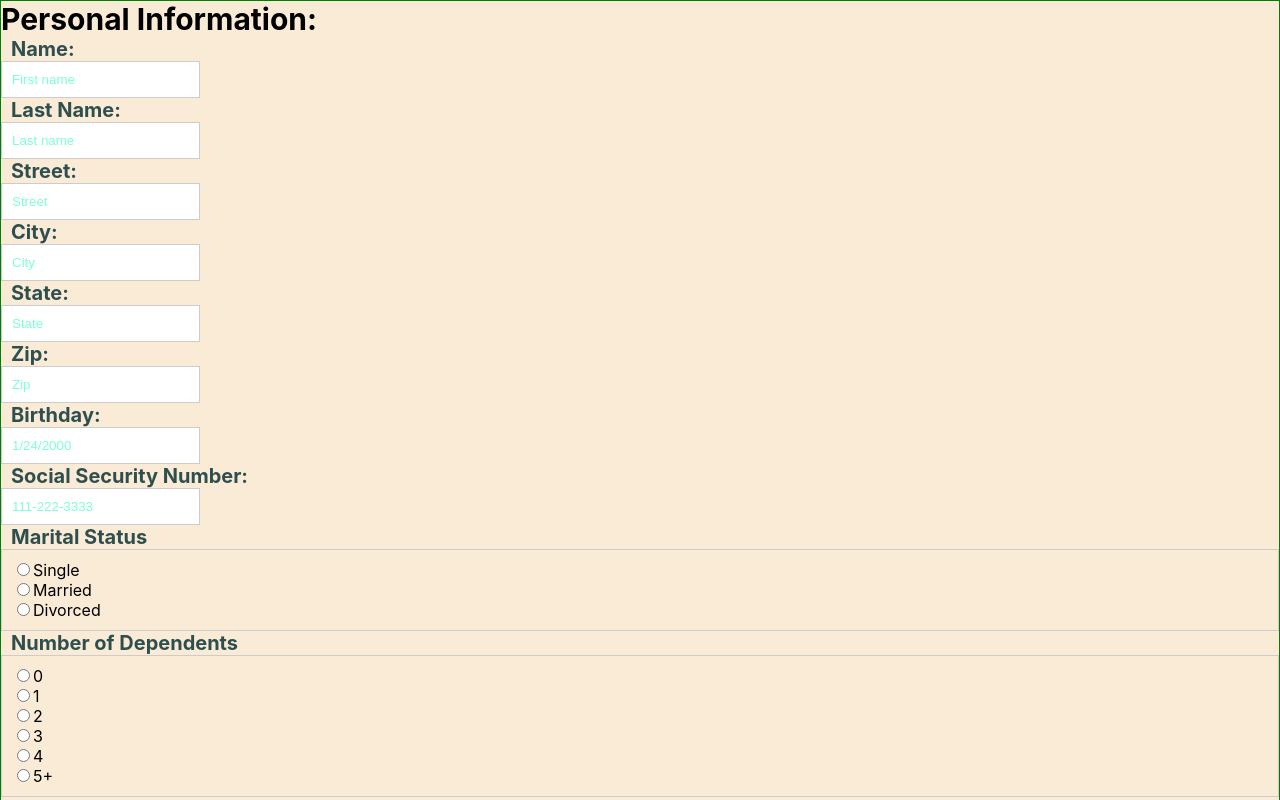
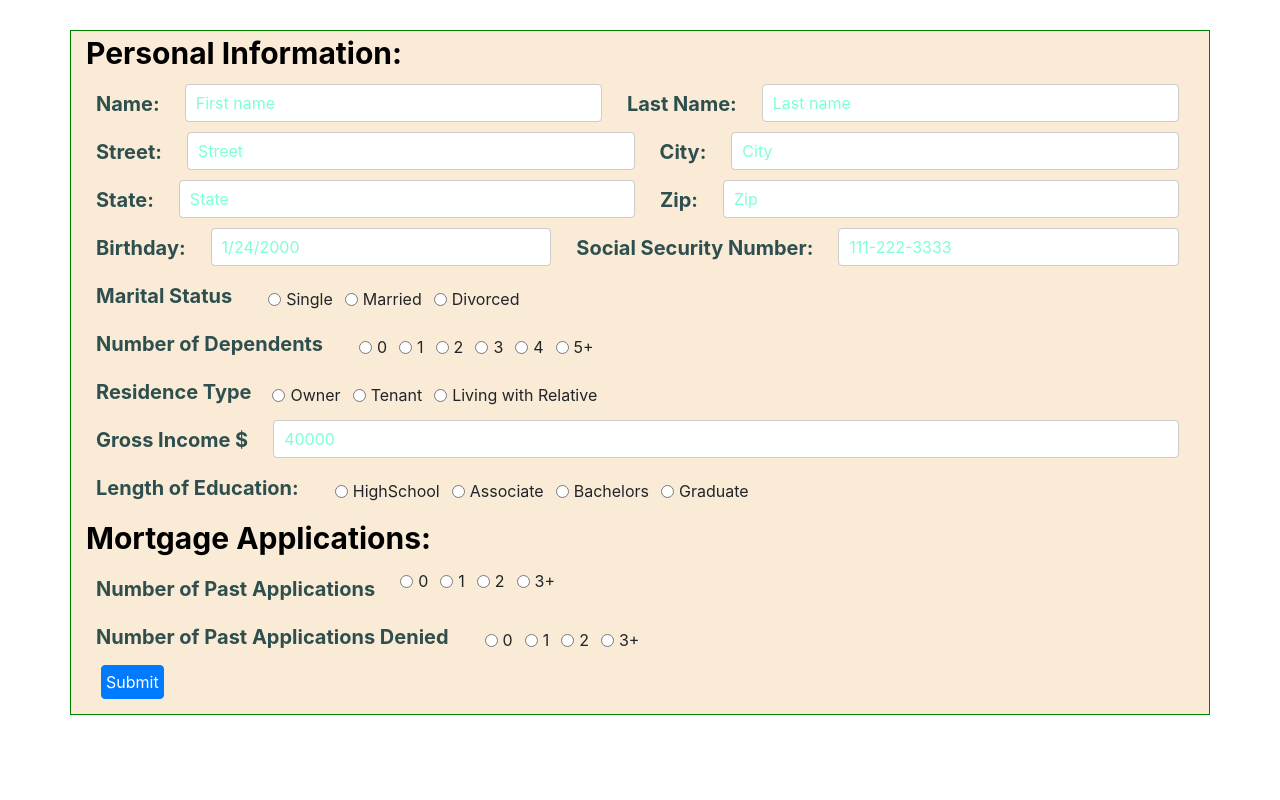
Before and after one commit to ProfessorGregL/DataTwinoriginal, a React (Create React App) app in the folder client/: page / in a window 1280 px wide. Shown: the top 800 px of the page. Built offline with nearby package versions, Linux system fonts and the light colour scheme.

Commit message:
changed out lots of files

```diff
--- a/client/public/index.html
+++ b/client/public/index.html
@@ -2,42 +2,12 @@
 <html lang="en">
 <head>
   <meta charset="utf-8" />
-    <link rel="icon" href="%PUBLIC_URL%/favicon.ico" />
   <meta name="viewport" content="width=device-width, initial-scale=1" />
-    <meta name="theme-color" content="#000000" />
-    <meta
-      name="description"
-      content="Web site created using create-react-app"
-    />
-    <link rel="apple-touch-icon" href="%PUBLIC_URL%/logo192.png" />
-    <!--
-      manifest.json provides metadata used when your web app is installed on a
-      user's mobile device or desktop. See https://developers.google.com/web/fundamentals/web-app-manifest/
-    -->
-    <link rel="manifest" href="%PUBLIC_URL%/manifest.json" />
-    <!--
-      Notice the use of %PUBLIC_URL% in the tags above.
-      It will be replaced with the URL of the `public` folder during the build.
-      Only files inside the `public` folder can be referenced from the HTML.
-
-      Unlike "/favicon.ico" or "favicon.ico", "%PUBLIC_URL%/favicon.ico" will
-      work correctly both with client-side routing and a non-root public URL.
-      Learn how to configure a non-root public URL by running `npm run build`.
-    -->
-    <title>React App</title>
+  <link rel="stylesheet" href="https://stackpath.bootstrapcdn.com/bootstrap/4.5.0/css/bootstrap.min.css" integrity="sha384-9aIt2nRpC12Uk9gS9baDl411NQApFmC26EwAOH8WgZl5MYYxFfc+NcPb1dKGj7Sk" crossorigin="anonymous">
+  <title>Data Twin Demo</title>
 </head>
 <body>
 <noscript>You need to enable JavaScript to run this app.</noscript>
 <div id="root"></div>
-    <!--
-      This HTML file is a template.
-      If you open it directly in the browser, you will see an empty page.
-
-      You can add webfonts, meta tags, or analytics to this file.
-      The build step will place the bundled scripts into the <body> tag.
-
-      To begin the development, run `npm start` or `yarn start`.
-      To create a production bundle, use `npm run build` or `yarn build`.
-    -->
 </body>
 </html>
--- a/client/src/App.css
+++ b/client/src/App.css
@@ -1,3 +1,5 @@
+
+
 .mortgageLabel {
 
   font-size : 20px;
@@ -51,6 +53,7 @@
 
   background-color: antiquewhite;
     border: 1px solid green;
+    margin-top:30px;
 
 }
 .form {
@@ -128,7 +131,4 @@
     padding: 10px;
 
 
-
-
-
 }
--- a/client/src/App.js
+++ b/client/src/App.js
@@ -35,6 +35,8 @@ class App extends React.Component {
             showmodal: false,
             formIsValid: false,
 
+
+            // show array holds the true/false response values from the search to control what is shown
             showArray: {
                 dependents: '',
                 income: '',
@@ -239,16 +241,12 @@ class App extends React.Component {
     }
 
 
-    // in the event handler need to do a post to the express server passing the user name
-    // then the server will run the api retrieval and returnt he numebr of repos
 
-    /*axios.post(`http://localhost:9000/testAPI`, this.state.formControls).then(res => {
-    console.log("im here");
-    console.log(res.data);
-    })
-    */
 
-    toggle = () => {
+
+
+
+   toggle = () => {
 
         console.log(this.state.showmodal);
         this.setState({showmodal: !this.state.showmodal});// added for modal
@@ -256,6 +254,8 @@ class App extends React.Component {
 
 
     handleSubmit = (e) => {
+
+        console.log("in submit");
 
         //if (this.state.formControls.numdependents.value === "3") {
         //    this.toggle();
@@ -284,7 +284,7 @@ class App extends React.Component {
 
             axios.post(`http://localhost:9000/testAPI`, this.state.formControls).then(res => {
 
-                console.log(res.body);
+                console.log("valid form");
                 const newState = update(this.state, {
                     showArray: {
                         dependents: {$set: res.data[0]},
@@ -320,6 +320,15 @@ class App extends React.Component {
             });
 
         }
+
+        // in the event handler need to do a post to the express server passing the user name
+        // then the server will run the api retrieval and returnt he numebr of repos
+
+
+        //axios.post(`http://localhost:9000/testAPI`, this.state.formControls).then(res => {
+           // console.log("im here");
+            //console.log(res.data);
+        //})
     }
 
 
@@ -352,9 +361,11 @@ class App extends React.Component {
             }
         }
 
+        //todo temporary change
         this.setState({
             formControls: updatedControls,
             formIsValid: formIsValid
+
         }, () => {
             console.log("checking form is valid");
             console.log(this.state);
@@ -587,6 +598,8 @@ class App extends React.Component {
 
         const value = e.target.value;
 
+        console.log("in store income" + value);
+
         const updatedControls = {
             ...this.state.formControls // gives you all of the form controls and all their ste elements
         };
@@ -760,7 +773,8 @@ class App extends React.Component {
                         storeIncome={this.storeIncome}
                         placeholder={this.state.formControls.income.placeholder}
                         valid={this.state.formControls.rawincome.valid}
-                        touched={this.state.formControls.rawincome.touched}/>
+                        touched={this.state.formControls.rawincome.touched}
+                        value={this.state.formControls.rawincome.value}/>
 
 
                     <displays.education
@@ -799,14 +813,14 @@ class App extends React.Component {
                             <Button
                                 className="submitButton"
                                 onClick={this.handleSubmit}
-                                disabled={!this.state.formIsValid}
+                                //disabled={!this.state.formIsValid}
                             > Submit
                             </Button>
                         </Col>
 
                     </Form.Group>
 
-
+                    {/*
                     <Form.Group as={Row} controlId="modalButton" className="formgroup">
                         <Col>
                             <Button
@@ -816,21 +830,22 @@ class App extends React.Component {
                             >
                                 Show Modal
                             </Button>
-                        </Col>
+                        </Col>ß
 
                     </Form.Group>
-
+*/}
 
                     {showmodal && (
                         <MyModal2
                             show={this.state.showmodal}
-                            showArray={this.state.showArray}
+                            showarray={this.state.showArray}
                             firstname={this.state.formControls.firstname}
                             rawincome={this.state.formControls.rawincome}
                             numdependents={this.state.formControls.numdependents}
                             education={this.state.formControls.education}
                             storeIncome={this.storeIncome}
-                            parentAction={this.toggle}/>
+                            parentAction={this.toggle}
+                            parseKids = {this.parseKids}/>
                         /*  <ModalClass show = {this.state.show} parentAction = {this.toggle}/>*/
                     )}
 
--- a/client/src/components/DisplayFunctions.js
+++ b/client/src/components/DisplayFunctions.js
@@ -65,11 +65,11 @@ const States = [
 
 export const firstLastName = (props) => {
 
-    console.log(props.firsttouched);
-    console.log(props.lasttouched);
-    console.log(props.firstvalid);
-    console.log(props.lastvalid);
-    console.log('#################');
+    //console.log(props.firsttouched);
+    //console.log(props.lasttouched);
+    //console.log(props.firstvalid);
+    //console.log(props.lastvalid);
+    //console.log('#################');
 
     let firstinputControl = "validname";
     let firstlabelname = "l1";
@@ -413,12 +413,12 @@ export const income = (props) => {
 
 export const education = (props) => {
 
-    let inputControl = "validname";
+    let inputControl = "radiovalidname";
     let firstlabelname = "l1";
 
 
     if (props.firsttouched && !props.firstvalid) {
-        inputControl = 'validname invalidname';
+        inputControl = 'radiovalidname invalidname';
         firstlabelname = 'l1 l1invalid'
 
     }
@@ -498,12 +498,12 @@ export const okeedokee = (props) => {
 
 export const maritalStatus = (props) => {
 
-    let inputControl = "validname";
+    let inputControl = "radiovalidname";
     let labelname = "l1";
 
 
     if (props.firsttouched && !props.firstvalid) {
-        inputControl = 'validname invalidname';
+        inputControl = 'radiovalidname invalidname';
         labelname = 'radiovalidname'
 
     }
@@ -563,15 +563,21 @@ export const maritalStatus = (props) => {
 
 export const dependents = (props) => {
 
-    let inputControl = "validname";
+    console.log("in dependents display" + props.value)
+
+    let inputControl = "radiovalidname";
     let labelname = "l1";
 
 
     if (props.firsttouched && !props.firstvalid) {
-        inputControl = 'validname invalidname';
+        inputControl = 'radiovalidname invalidname';
         labelname = 'l1 l1invalid'
 
     }
+
+    let checkedbuttonnumber = props.value;
+
+    console.log(checkedbuttonnumber==="2");
 
 
     return(
@@ -590,6 +596,10 @@ export const dependents = (props) => {
                                     type={type}
                                     id={`inline-NumDependents-1`}
                                     onChange ={props.parseKids}
+                                    defaultChecked = {checkedbuttonnumber === "0"}
+
+
+
                         />
                         <Form.Check inline
                                     label = "1"
@@ -598,6 +608,9 @@ export const dependents = (props) => {
                                     type={type}
                                     id={`inline-NumDependents-2`}
                                     onChange ={props.parseKids}
+                                    defaultChecked = {checkedbuttonnumber === "1"}
+
+
                         />
 
                         <Form.Check inline
@@ -607,6 +620,9 @@ export const dependents = (props) => {
                                     type={type}
                                     id={`inline-NumDependents-3`}
                                     onChange ={props.parseKids}
+                                    defaultChecked = {checkedbuttonnumber === "2"}
+
+
                         />
                         <Form.Check inline
                                     label = "3"
@@ -615,6 +631,9 @@ export const dependents = (props) => {
                                     type={type}
                                     id={`inline-NumDependents-4`}
                                     onChange ={props.parseKids}
+                                    defaultChecked = {checkedbuttonnumber === "3"}
+
+
                         />
                         <Form.Check inline
                                     label = "4"
@@ -623,14 +642,20 @@ export const dependents = (props) => {
                                     type={type}
                                     id={`inline-NumDependents-5`}
                                     onChange ={props.parseKids}
+                                    defaultChecked = {checkedbuttonnumber === "4"}
+
+
                         />
                         <Form.Check inline
                                     label = "5+"
-                                    value="5+"
+                                    value="5"
                                     name = "numdependents"
                                     type={type}
                                     id={`inline-NumDependents-6`}
                                     onChange ={props.parseKids}
+                                    defaultChecked = {checkedbuttonnumber === "5"}
+
+
                         />
 
                     </div>
@@ -645,12 +670,12 @@ export const dependents = (props) => {
 
 export const residence= (props) => {
 
-    let inputControl = "validname";
+    let inputControl = "radiovalidname";
     let labelname = "l1";
 
 
     if (props.firsttouched && !props.firstvalid) {
-        inputControl = 'validname invalidname';
+        inputControl = 'radiovalidname invalidname';
         labelname = 'l1 l1invalid'
 
     }
@@ -703,12 +728,12 @@ export const residence= (props) => {
 
 export const applications = (props) => {
 
-    let inputControl = "validname";
+    let inputControl = "radaiovalidname";
     let labelname = "l1";
 
 
     if (props.firsttouched && !props.firstvalid) {
-        inputControl = 'validname invalidname';
+        inputControl = 'radiovalidname invalidname';
         labelname = 'l1 l1invalid'
 
     }
@@ -774,12 +799,12 @@ export const applications = (props) => {
 
 export const applicationsdenied = (props) => {
 
-    let inputControl = "validname";
+    let inputControl = "radiovalidname";
     let labelname = "l1";
 
 
     if (props.firsttouched && !props.firstvalid) {
-        inputControl = 'validname invalidname';
+        inputControl = 'radiovalidname invalidname';
         labelname = 'l1 l1invalid'
 
     }
--- a/client/src/components/MyModal.js
+++ b/client/src/components/MyModal.js
@@ -9,9 +9,10 @@ export const MyModal2 = (props) => {
     return (
 
 
+
         <Modal
             show = {props.show}
-            showArray={props.showArray}
+            showArray={props.showarray}
             showincome = {props.showincome}
             animation = {true}
             size = "md"
@@ -19,7 +20,7 @@ export const MyModal2 = (props) => {
             <Modal.Header>
                 <h6>Hi {props.firstname.value},
                 this bank uses advanced algorithmic software from DataTwin to check for errors and issues that
-                    can affect your application. Either confirm or correct the information below.</h6>
+                    can affect your application. A pattern was detected that is unusual. Please either confirm or correct the information below.</h6>
                 <button
                     type="button"
                     className="close"
@@ -35,10 +36,10 @@ export const MyModal2 = (props) => {
                 <p>Please confirm this information</p>
 
 
-                { props.showArray.dependents ? < displays.dependents  numdependents = {props.numdependents} parseKids = {props.parseKids} /> : ""}
-                { props.showArray.income ? < displays.income  rawincome = {props.rawincome} storeIncome = {props.storeIncome}/>: "" }
-                { props.showArray.education ? < displays.education  education = {props.education}  handleChange = {props.handleChange2} /> : "" }
-                { props.showArray.okeedokee ? < displays.okeedokee />: "" }
+                { props.showarray.dependents ? < displays.dependents  value = {props.numdependents.value} parseKids = {props.parseKids} /> : ""}
+                { props.showarray.income ? < displays.income value = {props.rawincome.value} storeIncome = {props.storeIncome}/>: "" }
+                { props.showarray.education ? < displays.education  value = {props.education.value}  handleChange = {props.handleChange2} /> : "" }
+                { props.showarray.okeedokee ? < displays.okeedokee />: "" }
 
             </Modal.Body>
 
```
Also changed, not shown: client/package.json (+6 -2 lines), 2 other files (tests, documents, lock files or other folders). Lines whose indentation alone changed are shown as unchanged.
